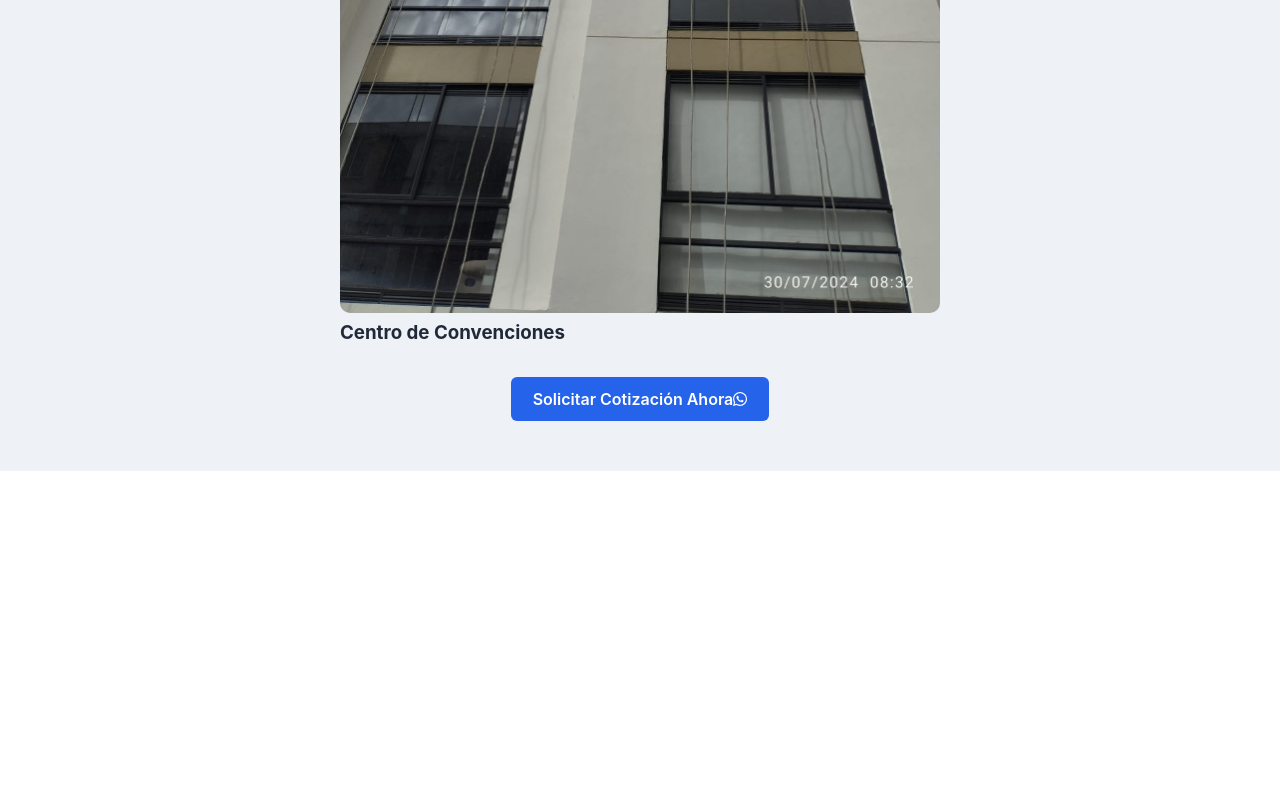
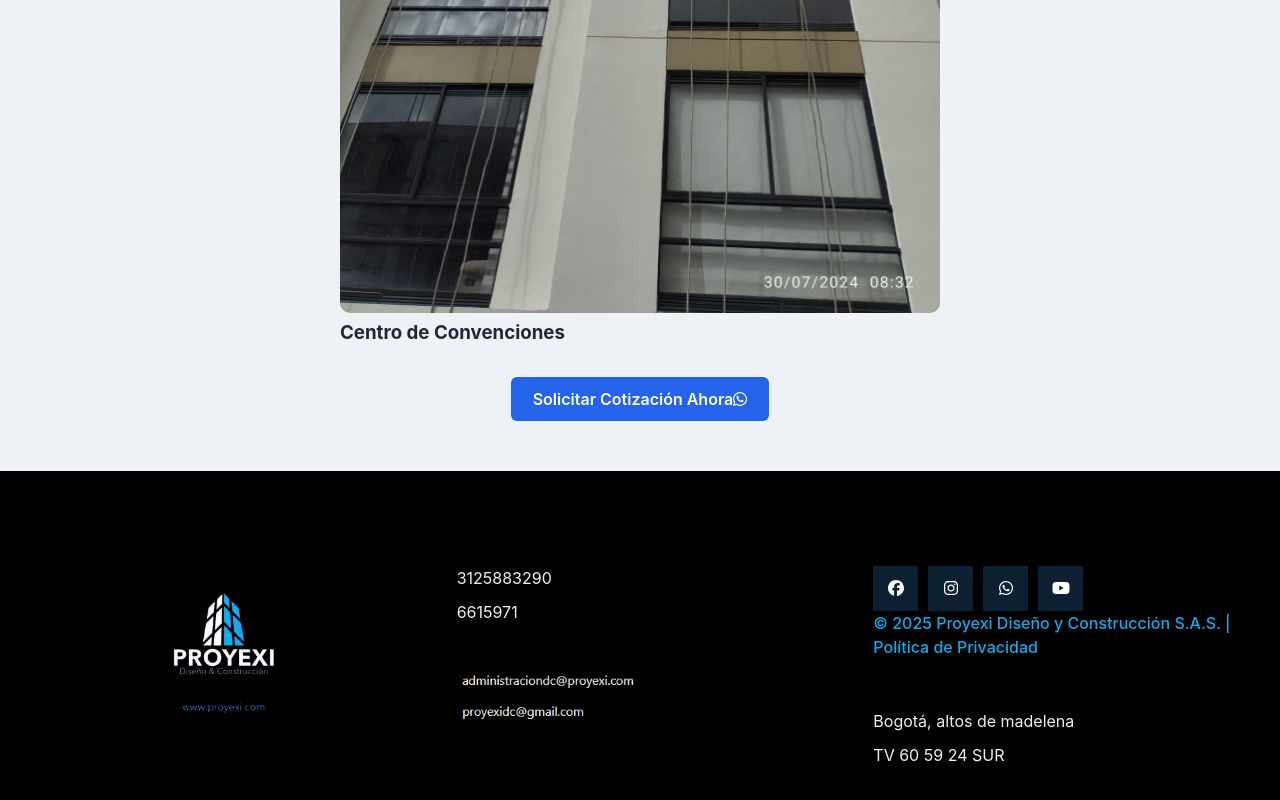
Before and after one commit to milenaAristiza/react-proyexi3, a React (Vite) app: page /fachadas in a window 1280 px wide. Shown: the part 1452-2252 px from the top of the page. Before the commit the page ends 1923 px from the top, so only its background shows below. Built offline with nearby package versions, Linux system fonts and the light colour scheme.

Commit message:
add footer

```diff
--- a/src/pages/Fachadas/Fachadas.jsx
+++ b/src/pages/Fachadas/Fachadas.jsx
@@ -3,6 +3,7 @@ import { Link } from "react-router-dom";
 import WhatsappButton from "../../components/Button_whats/Button_whats";
 import imgf from '../../assets/images/fachadas/imgPrincipal.jpeg';
 import ProjectsCarousel from "../../components/CarruselFachadas/Carrusel";
+import Footers from "../../components/Footer/Footer";
 import Navbar from "../../components/ButtonInicio/ButtonInicio";
 import "./Styles_fachadas.css";
 
@@ -98,6 +99,8 @@ const Fachadas = () => {
 
             </section>
 
+            <Footers />
+
         </div>
     );
 };
--- a/src/pages/Index/Index.jsx
+++ b/src/pages/Index/Index.jsx
@@ -23,6 +23,7 @@ import img_16020 from '../../assets/images/fachadas/nuev3.jpeg';
 import imgf from '../../assets/images/fachadas/comp5.jpeg';
 import WhatsappButton from "../../components/Button_whats/Button_whats";
 import Navbar from "../../components/ButtonInicio/ButtonInicio";
+import Footers from "../../components/Footer/Footer";
 import "./Index.css";
 import "../Fachadas/Fachadas";
 
@@ -224,6 +225,8 @@ const Hero = () => {
           </Link>
         </div>
       </section>
+
+      <Footers />
     </>
   );
 };
```
